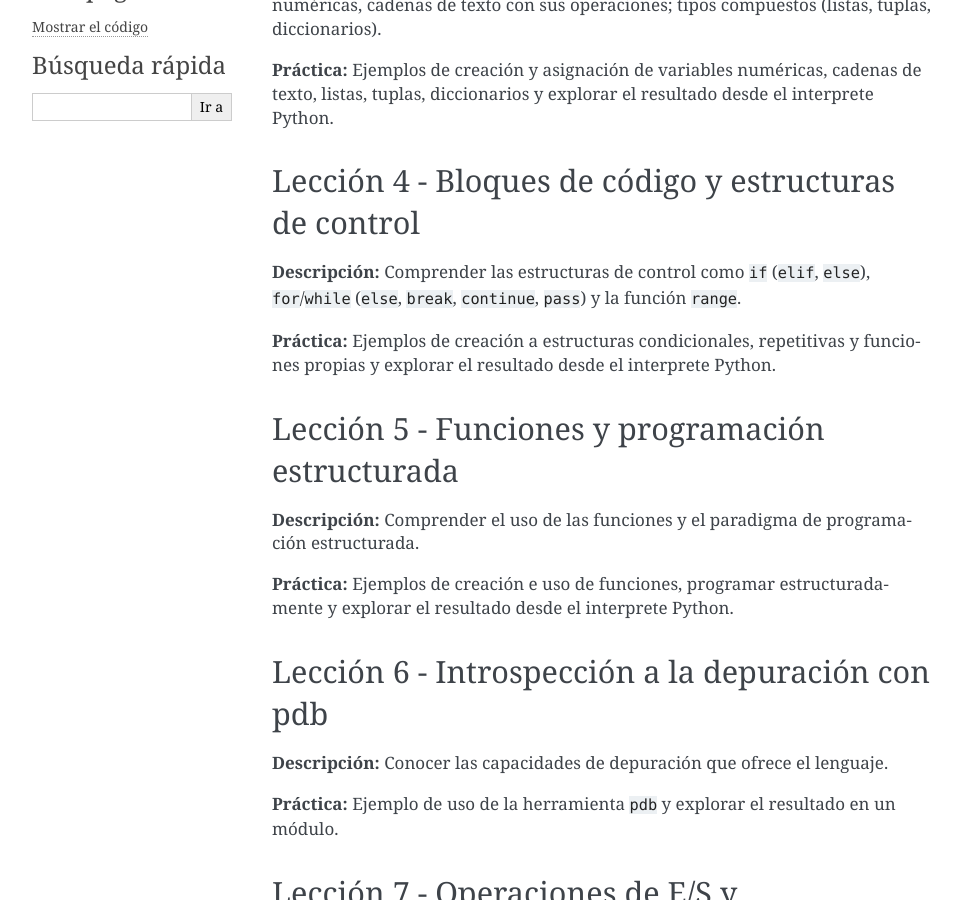
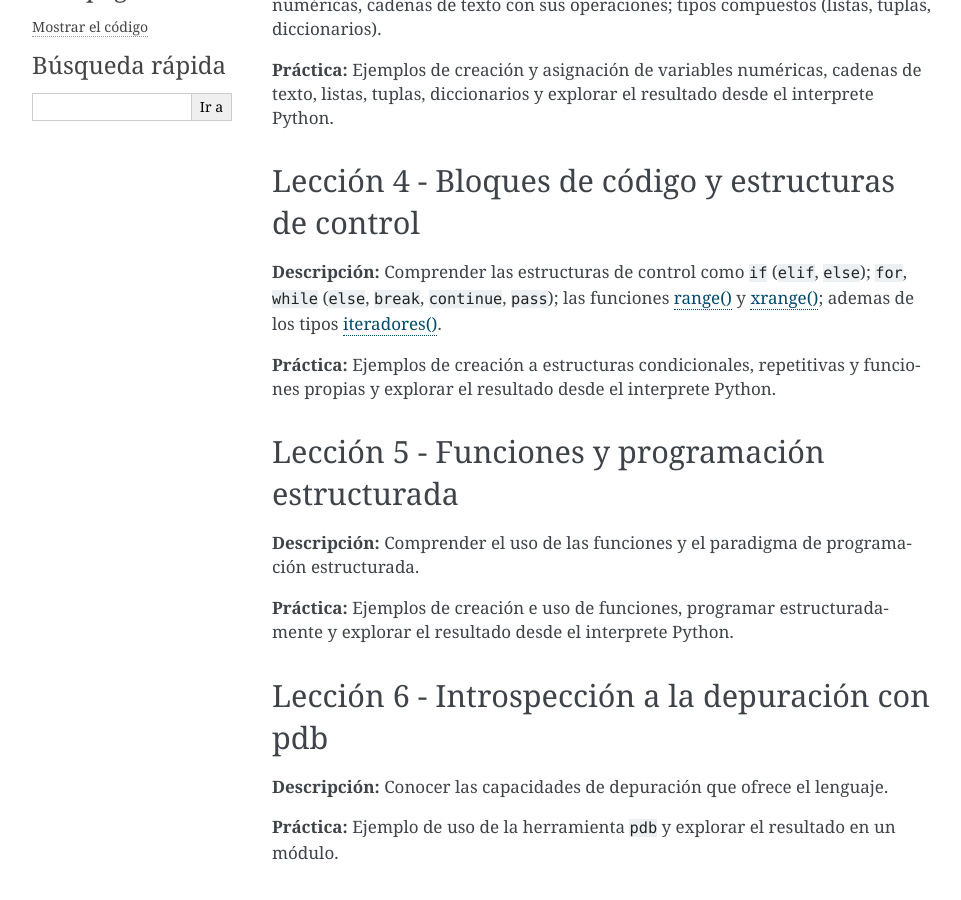
Before and after one commit to macagua/entrenamiento.python_basico, a Sphinx documentation site: the page built from source/esquema.rst, in a window 1280 px wide and 900 px high, scrolled down 764 px. Shown: the whole window, without its empty margins (148-1109 px from the left). Built offline with Sphinx 7.4.7, drawn with Linux system fonts in a browser that asks for light colours.

Commit message:
Actualizar esquema de la leccion 4

```diff
--- a/source/esquema.rst
+++ b/source/esquema.rst
@@ -53,8 +53,10 @@ texto, listas, tuplas, diccionarios y explorar el resultado desde el interprete
 Lección 4 - Bloques de código y estructuras de control
 ------------------------------------------------------
 
-**Descripción:** Comprender las estructuras de control como ``if`` (``elif``, ``else``),
-``for``/``while`` (``else``, ``break``, ``continue``, ``pass``) y la función ``range``.
+**Descripción:** Comprender las estructuras de control como ``if`` (``elif``, ``else``);
+``for``, ``while`` (``else``, ``break``, ``continue``, ``pass``); las funciones
+:ref:`range() <python_fun_range>` y :ref:`xrange() <python_fun_xrange>`; ademas de los
+tipos :ref:`iteradores() <python_iter>`.
 
 **Práctica:** Ejemplos de creación a estructuras condicionales, repetitivas y funciones
 propias y explorar el resultado desde el interprete Python.
```
